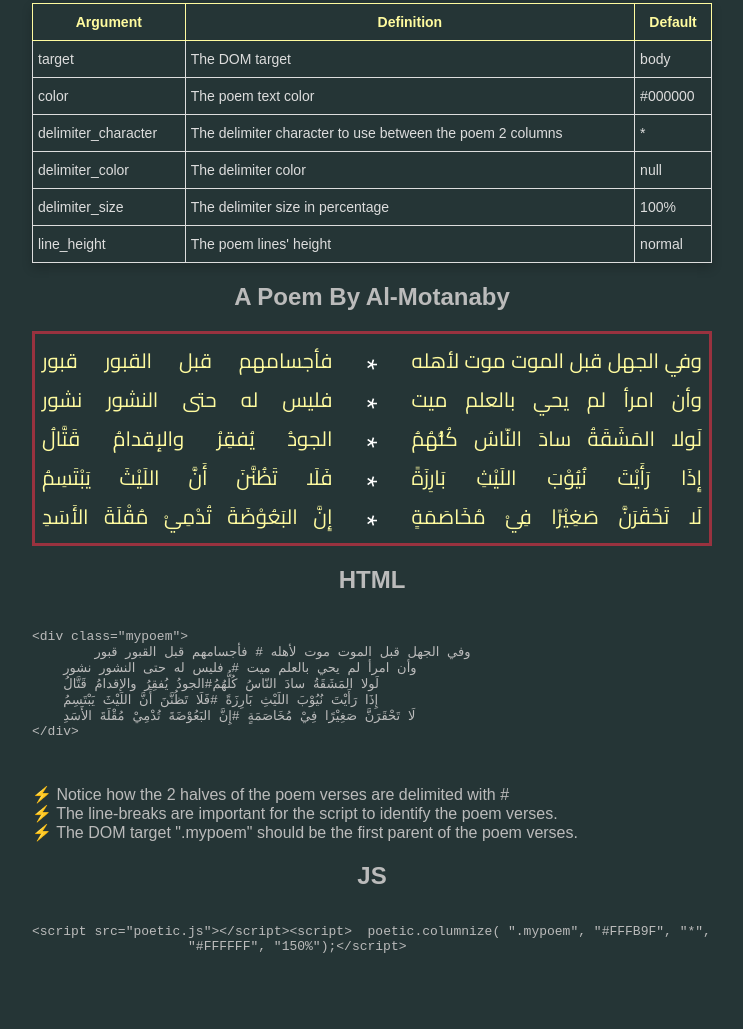
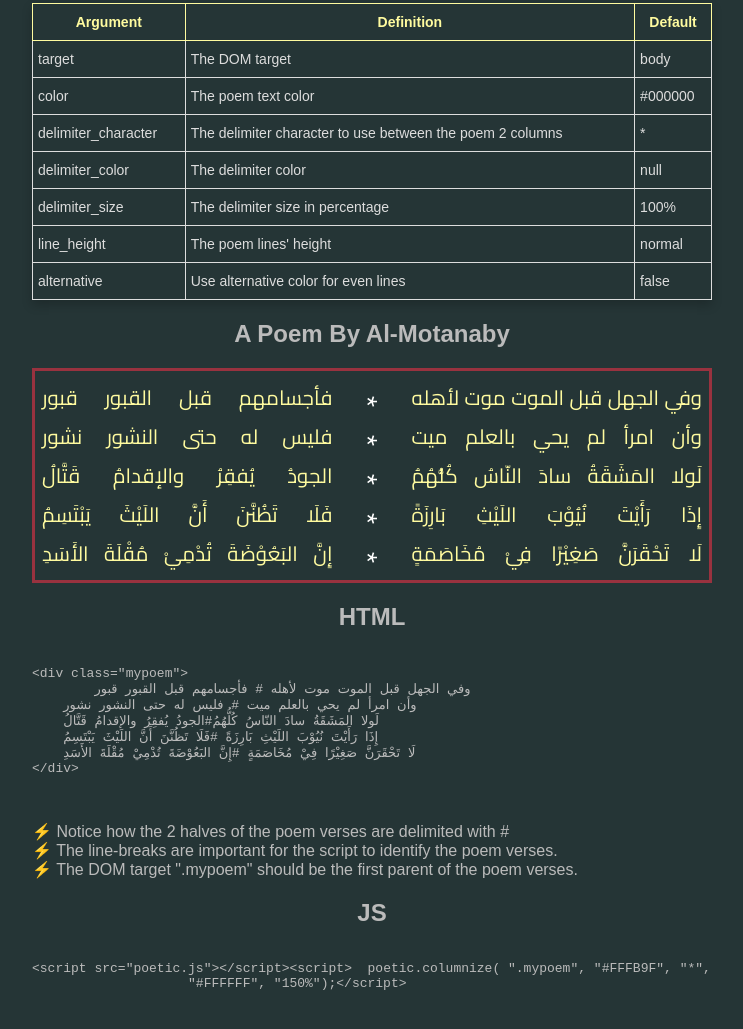
Before and after one commit to hakim-d/poetic, a plain HTML site: page index.html in a window 1280 px wide. Shown: the part 719-1748 px from the top of the page, without its empty margins (268-1011 px from the left). Drawn offline with nearby package versions, Linux system fonts and the light colour scheme; a small style sheet from the web is missing.

Commit message:
Update index.html

```diff
--- a/index.html
+++ b/index.html
@@ -137,6 +137,11 @@
                 <td class="tg-yw4l">The poem lines' height</td>
                 <td class="tg-yw4l">normal</td>
               </tr>
+              <tr>
+                <td class="tg-yw4l">alternative</td>
+                <td class="tg-yw4l">Use alternative color for even lines</td>
+                <td class="tg-yw4l">false</td>
+              </tr>
             </table>
 
 
```
